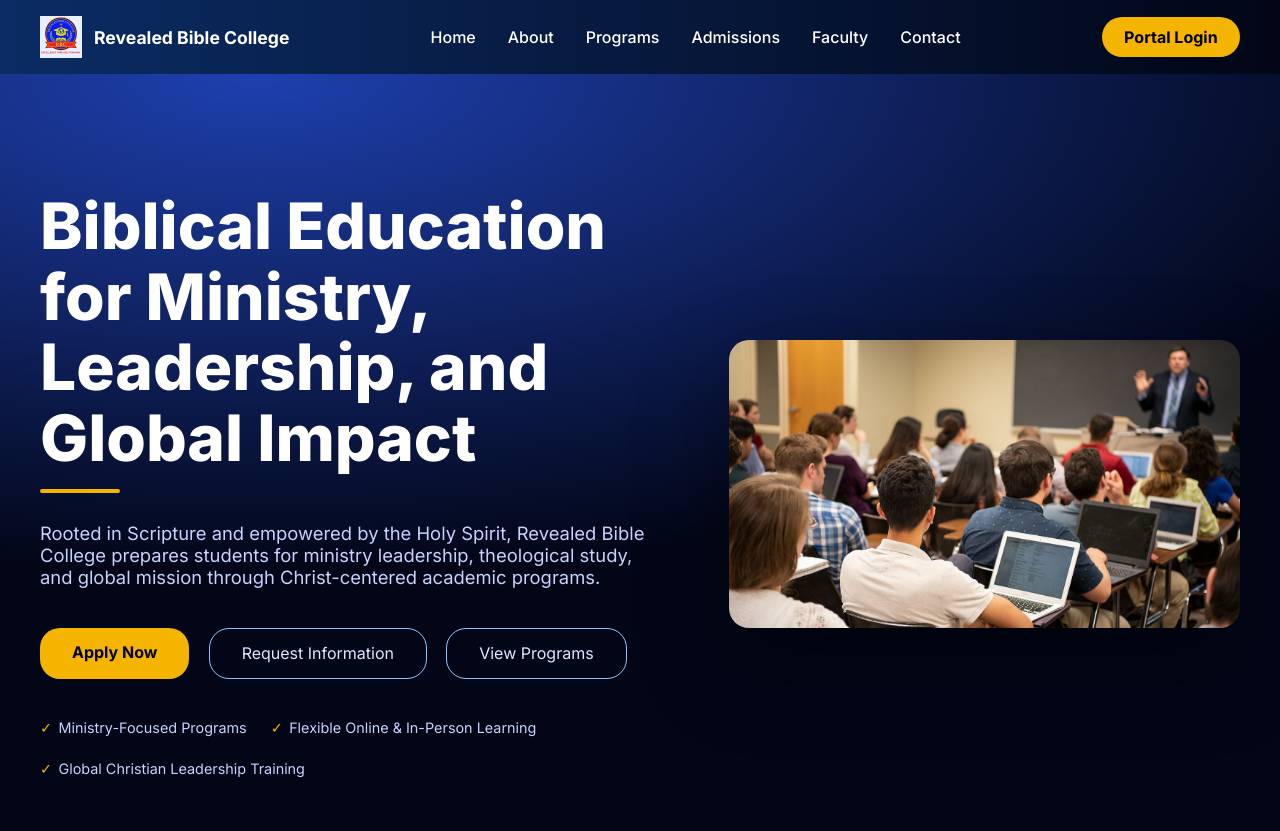
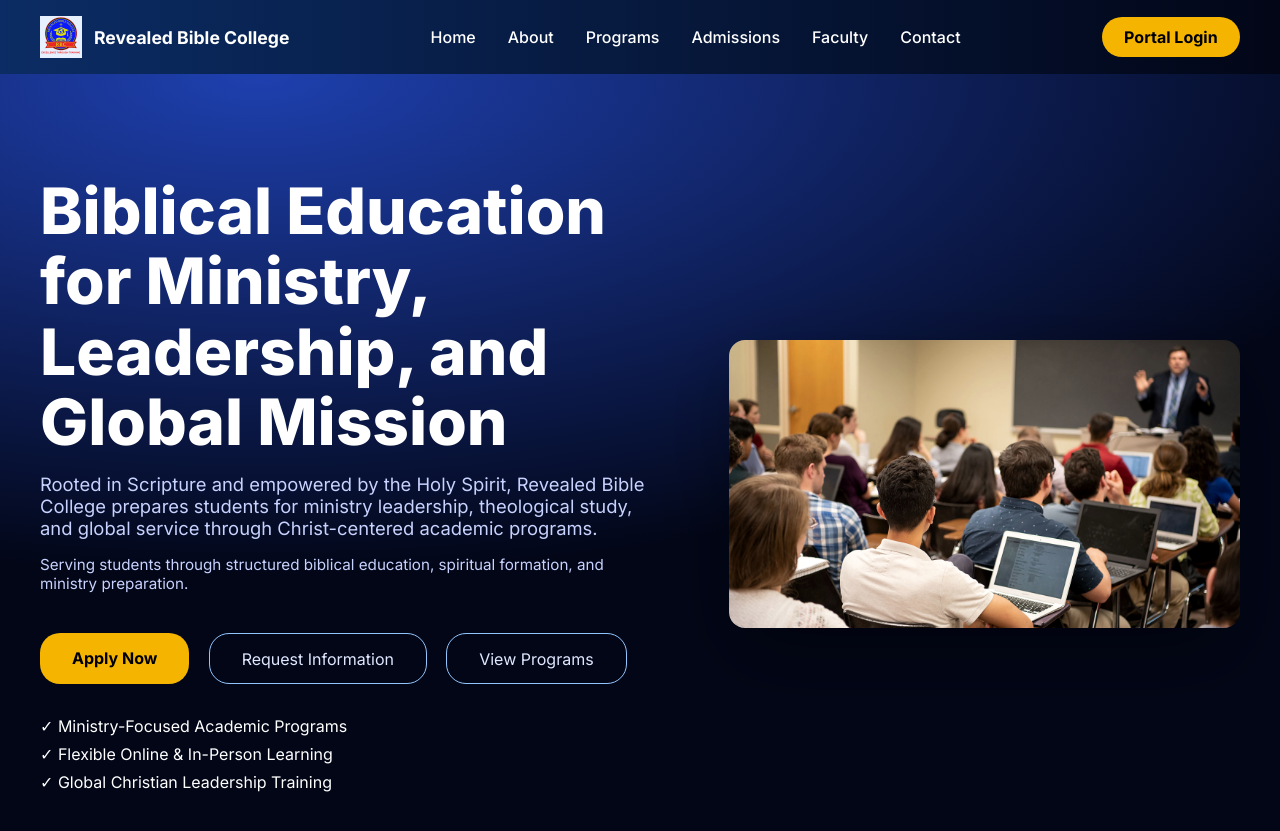
Before and after one commit to WillieKM/my-student-portal, a Jekyll site: the page built from index.html, in a window 1280 px wide and 900 px high. Shown: the top 831 px of the window. Built offline with Jekyll 4.4.1, drawn with Linux system fonts in a browser that asks for light colours.

Commit message:
Update index.html

```diff
--- a/index.html
+++ b/index.html
@@ -6,32 +6,43 @@ description: Christ-centered biblical education for ministry, leadership, and gl
 <section class="hero">
   <div class="hero-inner">
     <div>
-      <h1>Biblical Education for Ministry, Leadership, and Global Impact</h1>
-      <div class="hero-divider"></div>
+      <h1>
+        Biblical Education for Ministry,<br>
+        Leadership, and Global Mission
+      </h1>
 
       <p>
         Rooted in Scripture and empowered by the Holy Spirit, Revealed Bible College
-        prepares students for ministry leadership, theological study, and global mission
+        prepares students for ministry leadership, theological study, and global service
         through Christ-centered academic programs.
       </p>
 
+      <p style="margin-top: -1.5rem; font-size: 0.95rem; color: #c7d2fe;">
+        Serving students through structured biblical education, spiritual formation,
+        and ministry preparation.
+      </p>
+
       <div class="hero-actions">
-        <a href="/admissions.html" class="btn-primary">Apply Now</a>
-        <a href="/contact.html" class="btn-secondary">Request Information</a>
-        <a href="/programs.html" class="btn-secondary">View Programs</a>
+        <a href="admissions.html" class="btn-primary">Apply Now</a>
+        <a href="contact.html" class="btn-secondary">Request Information</a>
+        <a href="programs.html" class="btn-secondary">View Programs</a>
       </div>
 
-      <ul class="hero-trust">
-        <li>Ministry-Focused Programs</li>
-        <li>Flexible Online & In-Person Learning</li>
-        <li>Global Christian Leadership Training</li>
+      <ul style="margin-top: 2rem; list-style: none; padding: 0;">
+        <li style="margin-bottom: 0.5rem;">✓ Ministry-Focused Academic Programs</li>
+        <li style="margin-bottom: 0.5rem;">✓ Flexible Online & In-Person Learning</li>
+        <li>✓ Global Christian Leadership Training</li>
       </ul>
     </div>
 
     <img
       src="student-theology-study.jpg"
-      alt="Bible college students studying Scripture"
-      loading="eager"
-    >
+      alt="Students engaged in theological instruction"
+      style="
+        border-radius: 1rem;
+        box-shadow: 0 30px 80px rgba(0,0,0,0.4);
+        filter: saturate(0.9) contrast(1.05);
+      "
+    />
   </div>
 </section>
```
